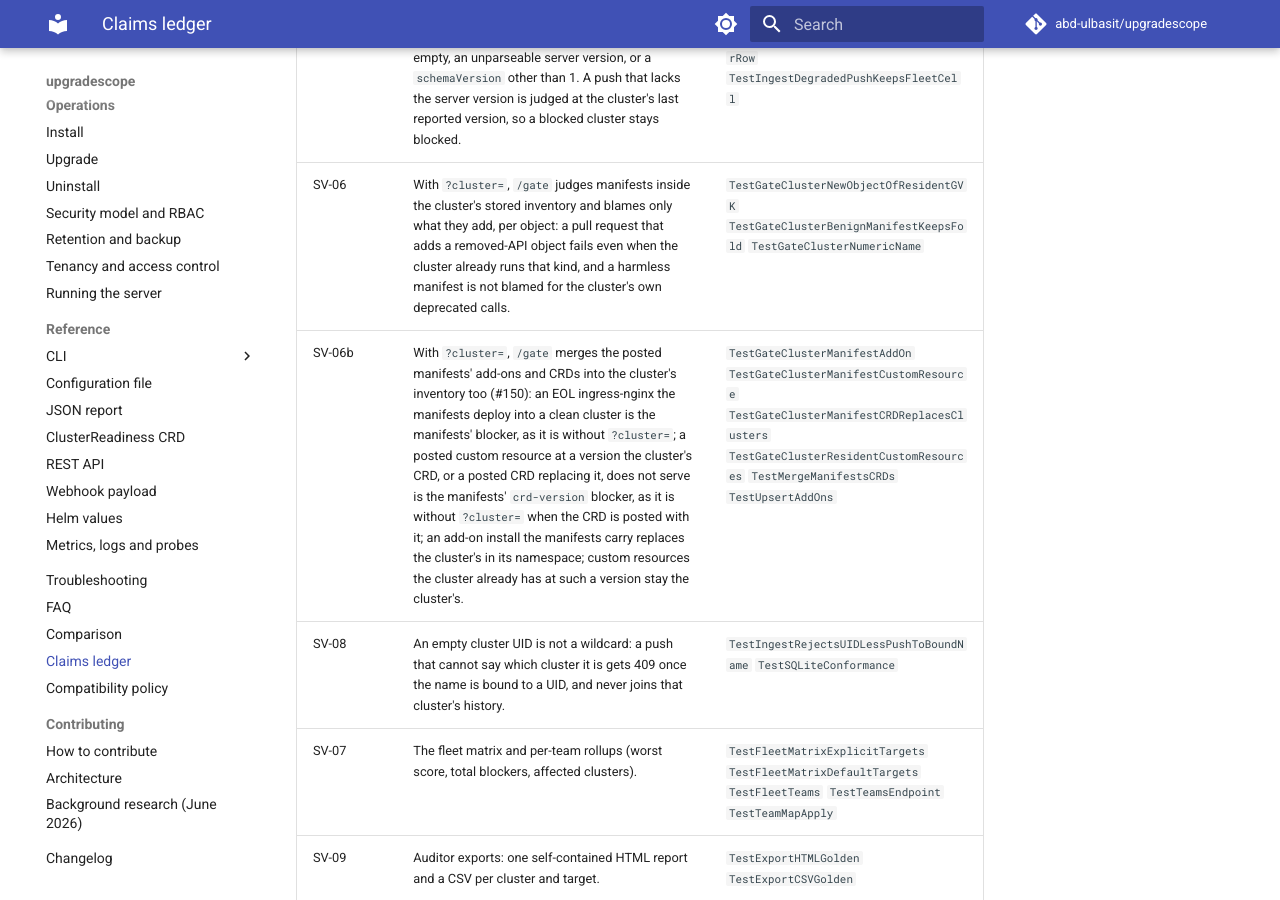
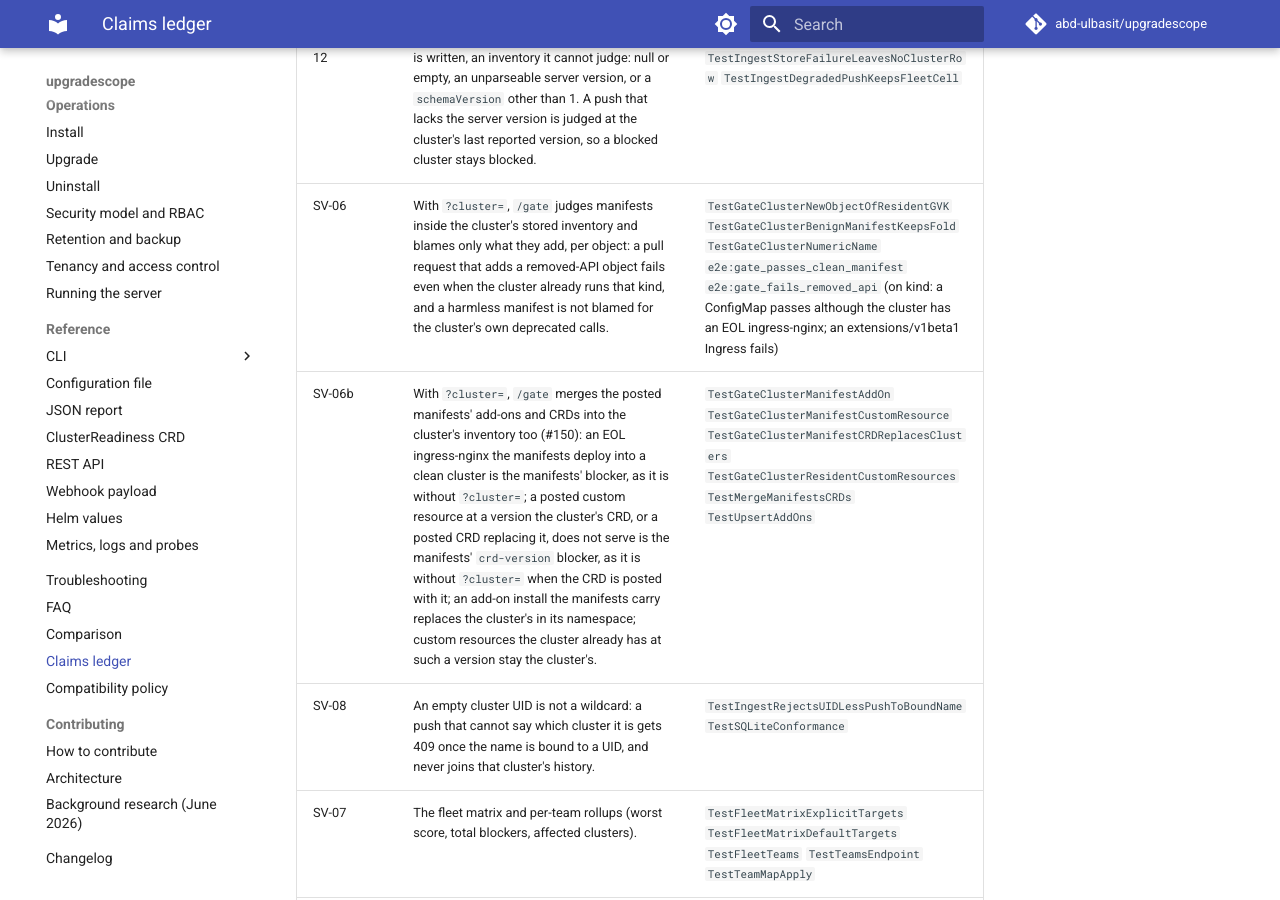
Before and after one commit to abd-ulbasit/upgradescope, an MkDocs documentation site: the page built from docs/claims.md, in a window 1280 px wide and 900 px high, scrolled down 17249 px. Built offline with MkDocs 1.6.1 and Material for MkDocs 9.7.7, drawn with Linux system fonts in a browser that asks for light colours; comment, search, counter and statistics services are not loaded; some of the changed text lies outside the part shown.

Commit message:
docs(claims): FS-04 and SV-06 cite the kind e2e gate
Both claims are now also proven on a real cluster by the documented
server-gate command run in the kind e2e.

Refs #120

Co-Authored-By: Claude Fable 5 <noreply@anthropic.com>

```diff
--- a/docs/claims.md
+++ b/docs/claims.md
@@ -135,7 +135,7 @@ audited") and names the issue that tracks it.
 | FS-02 | `--files` reads `*.yaml`, `*.yml` and `*.json`, expands `kind: List`, and turns documents that do not parse into warnings, not errors. | `TestCollectFilesExpandsLists` `TestCollectFilesListVariants` `TestCollectFilesUnrenderedTemplateDoc` `TestScanFilesWarnsOnInvalidFiles` `TestCollectFilesSkipsVCSAndDependencyDirs` |
 | FS-02b | `--files` and `/gate` decode a stream as kubectl does: concatenated, pretty-printed and adjacent JSON objects, a YAML node after the first, a duplicated `apiVersion` or `kind` (the last value counts, with a warning), and typed Lists with untyped items; the two give the same findings. | `TestParseManifestStream_ConcatenatedJSON` `TestParseManifestStream_YAMLTrailingNode` `TestCollectFilesDuplicateKeys` `TestAdversarialCorpus` `TestGateParityWithScanFiles` |
 | FS-03 | `--output sarif` places each result on its file and line, and GitHub code scanning accepts it. | `TestWrite` `TestWriteGitHubAcceptable` `TestScanFilesSARIFLocations` `ci:action` |
-| FS-04 | The server gate example on the CI gate page, run as written, fails the step on a removed API and still writes the SARIF report: `/gate` defaults to `fail-on=blocker` (`never` always answers 200), and `?path=` gives the SARIF results a file location. | `TestGateDocsExample` `TestGateFailOn` `TestGateSARIFPath` |
+| FS-04 | The server gate example on the CI gate page, run as written, fails the step on a removed API and still writes the SARIF report: `/gate` defaults to `fail-on=blocker` (`never` always answers 200), and `?path=` gives the SARIF results a file location. | `TestGateDocsExample` `TestGateFailOn` `TestGateSARIFPath` `e2e:documented_gate_command` `e2e:gate_fails_removed_api` (the same command, run on kind against the agent's cluster) |
 | FS-05 | The CLI page says what `helm template` renders without a cluster (Helm's built-in `.Capabilities`, not the cluster's or the target's), how to pin them (`--kube-version`, `--api-versions`), and where a release's installed manifests are (`helm get manifest`). | `TestDocsHelmCapabilities` |
 | FS-07 | `--files` finds add-ons in the container and init-container images and the labels of Pod, Deployment, DaemonSet, StatefulSet, ReplicaSet, Job and CronJob pod templates (List items included) and in IngressClasses, matched as a live scan matches them, so an end-of-life add-on in a render fails the gate (#47). Images injected at admission time are not in the manifests and are not seen. | `TestManifestPodTemplates` `TestManifestAddOnEvidenceOnlyFromWorkloads` `TestCollectFilesAssessesAddOns` `TestCollectFilesAddOnNamespaceUnset` `TestScanFilesAssessesAddOns` |
 | FS-08 | `/gate` without `?cluster=` judges add-ons in the posted manifests as `scan --files` does: the same verdict and findings on every regression-corpus input, a workload with an add-on image included. | `TestGateParityWithScanFiles` |
@@ -201,7 +201,7 @@ audited") and names the issue that tracks it.
 | SV-03 | Fleet, reports and exports serve stored evaluations, re-judged when the knowledge base or the team map changes, and after a date change on the next push or background re-evaluation (SV-03b). | `TestReadPathsUseLatestSnapshotOnly` `TestDuplicatePushReevaluatesAcrossEOLDate` `TestRestartWithNewKBReevaluatesOnDuplicatePush` `TestTeamMapChangeReevaluates` `TestStartRunsBackgroundPassAndDelivery` |
 | SV-03b | The background re-evaluation also runs just after each UTC midnight, when end-of-life dates move a day, and until a stored verdict is re-judged every read of it (fleet cells, cluster summaries, reports) is marked `outdated`. | `TestFleetReadAfterEOLCrossingIsFreshOrStale` `TestReevaluationWakesAtUTCMidnight` |
 | SV-04, SV-12 | Ingest refuses, with 422 and before anything is written, an inventory it cannot judge: null or empty, an unparseable server version, or a `schemaVersion` other than 1. A push that lacks the server version is judged at the cluster's last reported version, so a blocked cluster stays blocked. | `TestIngestRejectsMalformedInventory` `TestIngestStoreFailureLeavesNoClusterRow` `TestIngestDegradedPushKeepsFleetCell` |
-| SV-06 | With `?cluster=`, `/gate` judges manifests inside the cluster's stored inventory and blames only what they add, per object: a pull request that adds a removed-API object fails even when the cluster already runs that kind, and a harmless manifest is not blamed for the cluster's own deprecated calls. | `TestGateClusterNewObjectOfResidentGVK` `TestGateClusterBenignManifestKeepsFold` `TestGateClusterNumericName` |
+| SV-06 | With `?cluster=`, `/gate` judges manifests inside the cluster's stored inventory and blames only what they add, per object: a pull request that adds a removed-API object fails even when the cluster already runs that kind, and a harmless manifest is not blamed for the cluster's own deprecated calls. | `TestGateClusterNewObjectOfResidentGVK` `TestGateClusterBenignManifestKeepsFold` `TestGateClusterNumericName` `e2e:gate_passes_clean_manifest` `e2e:gate_fails_removed_api` (on kind: a ConfigMap passes although the cluster has an EOL ingress-nginx; an extensions/v1beta1 Ingress fails) |
 | SV-06b | With `?cluster=`, `/gate` merges the posted manifests' add-ons and CRDs into the cluster's inventory too (#150): an EOL ingress-nginx the manifests deploy into a clean cluster is the manifests' blocker, as it is without `?cluster=`; a posted custom resource at a version the cluster's CRD, or a posted CRD replacing it, does not serve is the manifests' `crd-version` blocker, as it is without `?cluster=` when the CRD is posted with it; an add-on install the manifests carry replaces the cluster's in its namespace; custom resources the cluster already has at such a version stay the cluster's. | `TestGateClusterManifestAddOn` `TestGateClusterManifestCustomResource` `TestGateClusterManifestCRDReplacesClusters` `TestGateClusterResidentCustomResources` `TestMergeManifestsCRDs` `TestUpsertAddOns` |
 | SV-08 | An empty cluster UID is not a wildcard: a push that cannot say which cluster it is gets 409 once the name is bound to a UID, and never joins that cluster's history. | `TestIngestRejectsUIDLessPushToBoundName` `TestSQLiteConformance` |
 | SV-07 | The fleet matrix and per-team rollups (worst score, total blockers, affected clusters). | `TestFleetMatrixExplicitTargets` `TestFleetMatrixDefaultTargets` `TestFleetTeams` `TestTeamsEndpoint` `TestTeamMapApply` |
```
